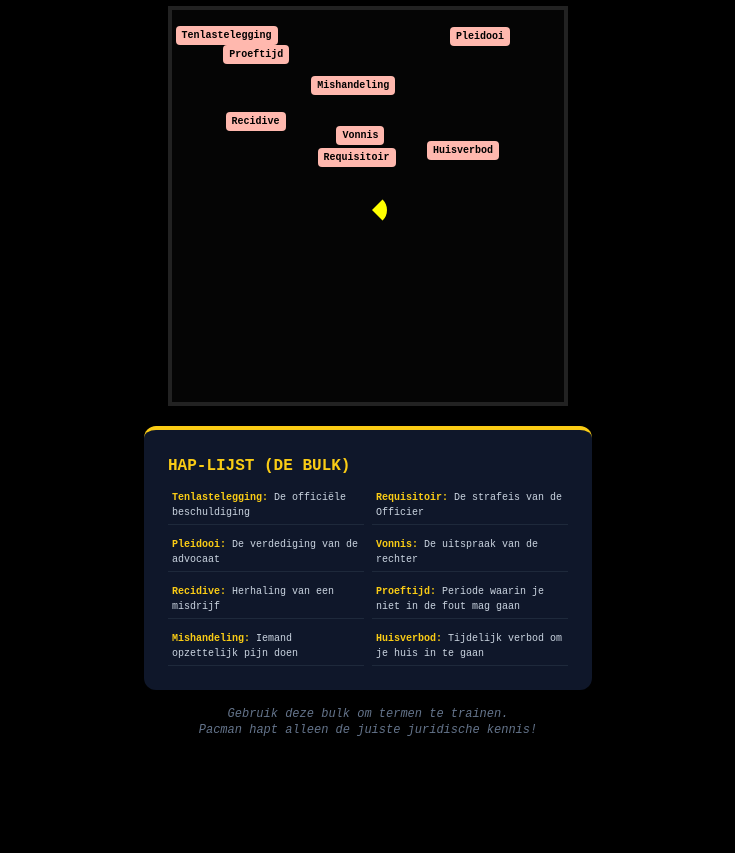
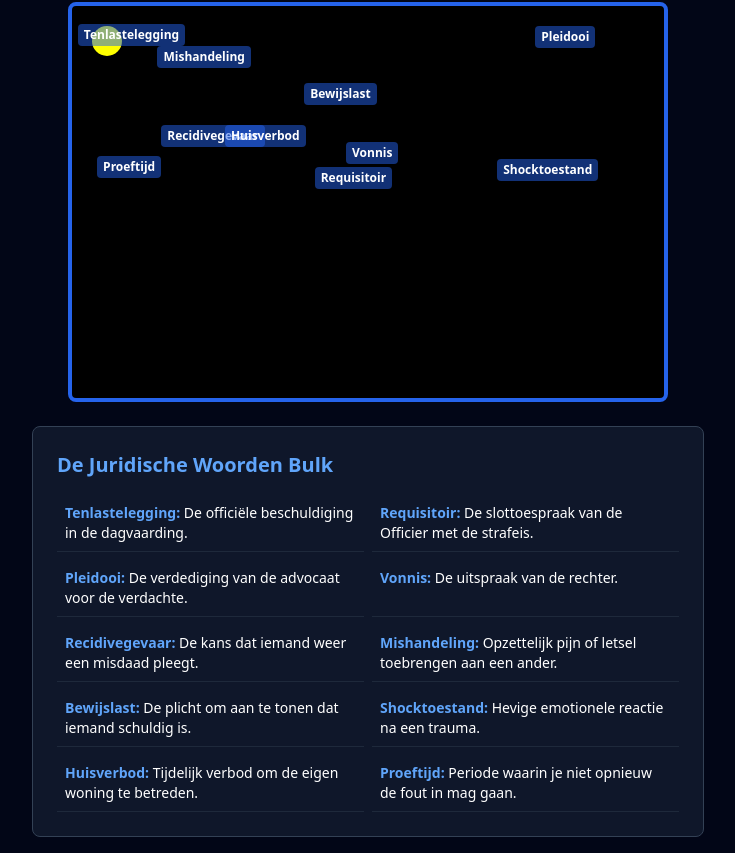
Before and after one commit to dirkjaapdebie-cyber/pacman, a plain HTML site: page index.html in a window 1280 px wide. Shown: the part 66-919 px from the top of the page, without its empty margins (272-1007 px from the left). Before the commit the page ends 804 px from the top, so only its background shows below. Drawn offline with nearby package versions, Linux system fonts and the light colour scheme.

Commit message:
Update index.html

```diff
--- a/index.html
+++ b/index.html
@@ -2,72 +2,135 @@
 <html lang="nl">
 <head>
     <meta charset="UTF-8">
-    <title>Juridische Pacman - Woordenhapper</title>
+    <meta name="viewport" content="width=device-width, initial-scale=1.0">
+    <title>Juridische Pacman - Bulk Edition</title>
     <script src="https://cdn.tailwindcss.com"></script>
     <style>
-        body { background-color: #000; color: #fff; font-family: 'Courier New', Courier, monospace; }
-        #game-container { position: relative; width: 400px; height: 400px; border: 4px solid #222; margin: 20px auto; background: #050505; }
+        #game-board {
+            width: 600px;
+            height: 400px;
+            background-color: #000;
+            position: relative;
+            overflow: hidden;
+            border: 4px solid #2563eb;
+            border-radius: 8px;
+        }
         .pacman {
-            position: absolute; width: 30px; height: 30px; background: #ffff00; border-radius: 50%;
-            clip-path: polygon(100% 0%, 100% 100%, 50% 50%, 100% 0%); /* De hap-mond */
+            width: 30px;
+            height: 30px;
+            background-color: yellow;
+            border-radius: 50%;
+            position: absolute;
             transition: all 0.1s linear;
         }
-        .word-dot { position: absolute; background: #ffb8ae; padding: 2px 6px; border-radius: 4px; font-size: 10px; color: #000; font-weight: bold; }
+        .pacman::after {
+            content: '';
+            display: block;
+            width: 0; height: 0;
+            border-right: 15px solid transparent;
+            border-top: 15px solid transparent;
+            border-bottom: 15px solid transparent;
+            position: absolute;
+            right: 0; top: 0;
+        }
+        .word-item {
+            position: absolute;
+            color: #fff;
+            font-size: 12px;
+            font-weight: bold;
+            background: rgba(37, 99, 235, 0.5);
+            padding: 2px 6px;
+            border-radius: 4px;
+            white-space: nowrap;
+        }
     </style>
 </head>
-<body class="flex flex-col items-center justify-center min-h-screen">
+<body class="bg-slate-950 flex flex-col items-center justify-center min-h-screen p-4 text-white">
 
-    <h1 class="text-3xl font-bold text-yellow-400 mb-4 uppercase tracking-tighter">Juridische Woordenhapper</h1>
+    <h1 class="text-3xl font-bold text-blue-500 mb-4 uppercase">Juridische Pacman</h1>
 
-    <div id="game-container">
-        <div id="pacman" class="pacman" style="left: 185px; top: 185px;"></div>
+    <div id="game-board">
+        <div id="pacman" class="pacman" style="left: 20px; top: 20px;"></div>
     </div>
 
-    <div class="max-w-md w-full bg-slate-900 p-6 rounded-xl border-t-4 border-yellow-400 shadow-2xl">
-        <h2 class="text-yellow-400 font-bold mb-2 uppercase">Hap-Lijst (De Bulk)</h2>
-        <div id="lexicon-display" class="grid grid-cols-2 gap-2 text-[10px] text-slate-300">
+    <div class="mt-6 w-full max-w-2xl bg-slate-900 p-6 rounded-lg border border-slate-700">
+        <h2 class="text-xl font-bold text-blue-400 mb-4">De Juridische Woorden Bulk</h2>
+        <div id="bulk-list" class="grid grid-cols-2 gap-2 text-sm">
             </div>
     </div>
 
     <script>
-        // DE BULK AAN WOORDEN
+        // --- DE BULK AAN WOORDEN EN BETEKENISSEN ---
         const juridischeBulk = [
-            { w: "Tenlastelegging", d: "De officiële beschuldiging" },
-            { w: "Requisitoir", d: "De strafeis van de Officier" },
-            { w: "Pleidooi", d: "De verdediging van de advocaat" },
-            { w: "Vonnis", d: "De uitspraak van de rechter" },
-            { w: "Recidive", d: "Herhaling van een misdrijf" },
-            { w: "Proeftijd", d: "Periode waarin je niet in de fout mag gaan" },
-            { w: "Mishandeling", d: "Iemand opzettelijk pijn doen" },
-            { w: "Huisverbod", d: "Tijdelijk verbod om je huis in te gaan" }
+            { woord: "Tenlastelegging", betekenis: "De officiële beschuldiging in de dagvaarding." },
+            { woord: "Requisitoir", betekenis: "De slottoespraak van de Officier met de strafeis." },
+            { woord: "Pleidooi", betekenis: "De verdediging van de advocaat voor de verdachte." },
+            { woord: "Vonnis", betekenis: "De uitspraak van de rechter." },
+            { woord: "Recidivegevaar", betekenis: "De kans dat iemand weer een misdaad pleegt." },
+            { woord: "Mishandeling", betekenis: "Opzettelijk pijn of letsel toebrengen aan een ander." },
+            { woord: "Bewijslast", betekenis: "De plicht om aan te tonen dat iemand schuldig is." },
+            { woord: "Shocktoestand", betekenis: "Hevige emotionele reactie na een trauma." },
+            { woord: "Huisverbod", betekenis: "Tijdelijk verbod om de eigen woning te betreden." },
+            { woord: "Proeftijd", betekenis: "Periode waarin je niet opnieuw de fout in mag gaan." }
         ];
 
-        const container = document.getElementById('lexicon-display');
+        const board = document.getElementById('game-board');
+        const pacman = document.getElementById('pacman');
+        const bulkDisplay = document.getElementById('bulk-list');
 
-        // Vul de lijst onder het spel
+        let pacX = 20;
+        let pacY = 20;
+
+        // 1. Vul de lijst onderaan
         juridischeBulk.forEach(item => {
             const div = document.createElement('div');
-            div.className = "p-1 border-b border-slate-800";
-            div.innerHTML = `<span class="text-yellow-400 font-bold">${item.w}:</span> ${item.d}`;
-            container.appendChild(div);
+            div.className = "p-2 border-b border-slate-800";
+            div.innerHTML = `<span class="text-blue-400 font-bold">${item.woord}:</span> ${item.betekenis}`;
+            bulkDisplay.appendChild(div);
+
+            // 2. Plaats woorden willekeurig in het speelveld
+            const wordSpan = document.createElement('div');
+            wordSpan.className = 'word-item';
+            wordSpan.innerText = item.woord;
+            wordSpan.style.left = Math.random() * 500 + 'px';
+            wordSpan.style.top = Math.random() * 350 + 'px';
+            board.appendChild(wordSpan);
         });
 
-        // Simpele visuele weergave van de woorden in het veld
-        const gameBox = document.getElementById('game-container');
-        juridischeBulk.forEach((item, index) => {
-            const dot = document.createElement('div');
-            dot.className = "word-dot";
-            dot.innerText = item.w;
-            dot.style.left = Math.random() * 300 + "px";
-            dot.style.top = Math.random() * 300 + "px";
-            gameBox.appendChild(dot);
+        // 3. Besturing (Pijltjestoetsen)
+        window.addEventListener('keydown', (e) => {
+            const step = 20;
+            if(e.key === 'ArrowRight') pacX += step;
+            if(e.key === 'ArrowLeft') pacX -= step;
+            if(e.key === 'ArrowUp') pacY -= step;
+            if(e.key === 'ArrowDown') pacY += step;
+
+            // Grenzen bewaken
+            pacX = Math.max(0, Math.min(570, pacX));
+            pacY = Math.max(0, Math.min(370, pacY));
+
+            pacman.style.left = pacX + 'px';
+            pacman.style.top = pacY + 'px';
+
+            checkCollision();
         });
+
+        // 4. Check of Pacman een woord hapt
+        function checkCollision() {
+            const words = document.querySelectorAll('.word-item');
+            words.forEach(word => {
+                const rect1 = pacman.getBoundingClientRect();
+                const rect2 = word.getBoundingClientRect();
+
+                if (!(rect1.right < rect2.left ||
+                      rect1.left > rect2.right ||
+                      rect1.bottom < rect2.top ||
+                      rect1.top > rect2.bottom)) {
+                    word.style.backgroundColor = '#10b981'; // Wordt groen bij 'happen'
+                    setTimeout(() => word.remove(), 200);   // Verdwijnt
+                }
+            });
+        }
     </script>
-
-    <p class="mt-4 text-slate-500 text-xs italic text-center">
-        Gebruik deze bulk om termen te trainen.<br>
-        Pacman hapt alleen de juiste juridische kennis!
-    </p>
-
 </body>
 </html>
```
